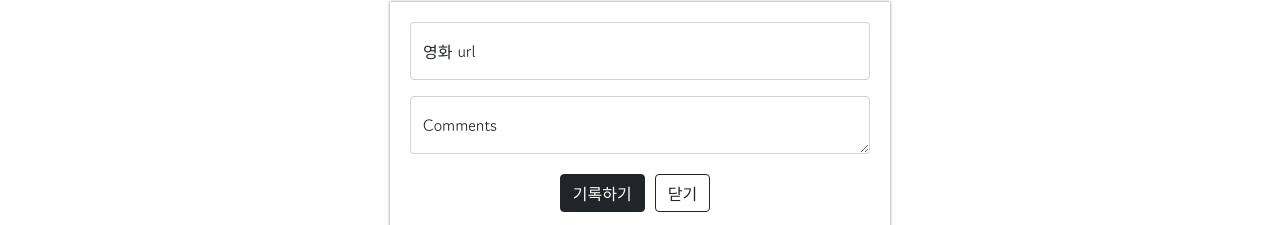
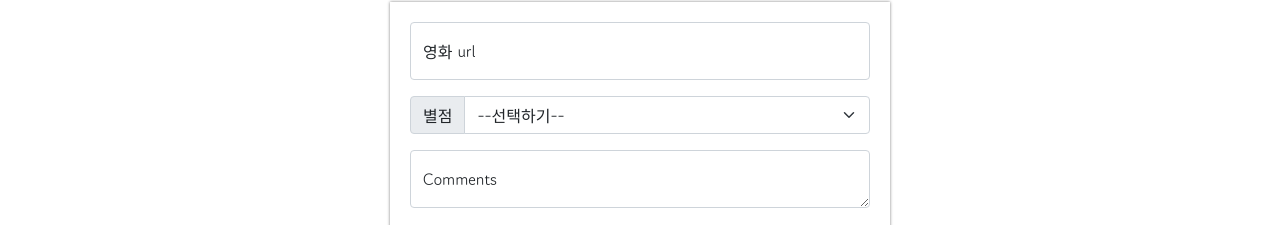
Before and after one commit to iyaiyagithub/mypage, a plain HTML site: page index.html in a window 1280 px wide. Shown: the part 268-493 px from the top of the page. Drawn offline with nearby package versions, Linux system fonts and the light colour scheme.

Commit message:
Update index.html

```diff
--- a/index.html
+++ b/index.html
@@ -114,6 +114,17 @@
             <input type="email" class="form-control" id="floatingInput" placeholder="name@example.com">
             <label for="floatingInput">영화 url</label>
         </div>
+
+<div class="input-group mb-3">
+  <label class="input-group-text" for="inputGroupSelect01">별점</label>
+  <select class="form-select" id="inputGroupSelect01">
+    <option selected>--선택하기--</option>
+    <option value="1">⭐</option>
+    <option value="2">⭐⭐</option>
+    <option value="3">⭐⭐⭐</option>
+  </select>
+</div>
+
         <div class="form-floating">
             <textarea class="form-control" placeholder="Leave a comment here" id="floatingTextarea"></textarea>
             <label for="floatingTextarea">Comments</label>
@@ -183,7 +194,3 @@
 </body>
 
 </html>
-
-
-<!-- 모바일 청접장 처럼 보기만 하는 로그인이 필요없는 웹페이지를
-정적 웹페이지라고 해요. 그리고 정적웹페이지는 배포가 쉬워요(github) -->
```
